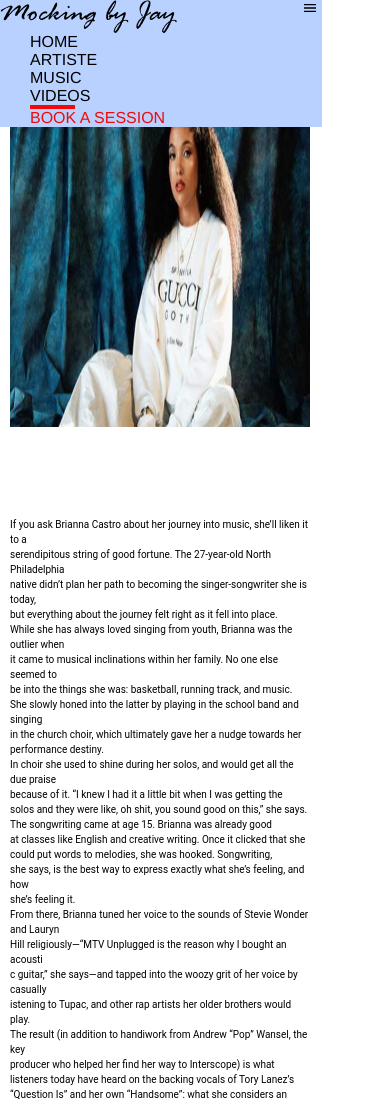
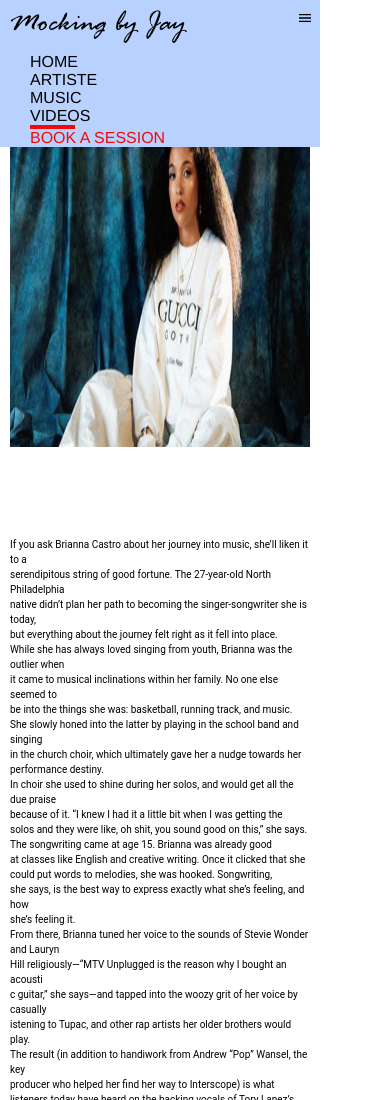
Before and after one commit to olamilekan29/MUSIC-WEB, a plain HTML site: page video.html in a window 390 px wide. Shown: the top 1100 px of the page. Drawn offline with Linux system fonts and the light colour scheme.

Commit message:
html and css modified

```diff
--- a/artiste.css
+++ b/artiste.css
@@ -167,7 +167,7 @@ font-size: 20px;
                     position: sticky;
                 }
                 .mock{
-                    margin-right: 125px;
+                    margin-right: 95px;
                 }
                 .mo{
                     display: flex;
--- a/book.css
+++ b/book.css
@@ -48,7 +48,6 @@ header img{
 .bor{
     border-bottom: 2px solid #F20A0A;
 }
-
 .navbar ul li span{
     color:  #0E8104;
 
@@ -327,18 +326,23 @@ color: #FFFFFF;
         display: grid;
         justify-content: space-between !important;
         align-items: center;
+        width: 320px;
        }
-        header img{
-            padding: 0;
-            margin: 0;
-            position: sticky;
+
+       .mobile-icon img{
+        margin-left: 10px;
+       }
+
+        .mock{
+            margin-right: 95px;
         }
-        .mock{
-            margin-right: 125px;
-        }
+
         .mo{
             display: flex;
 
+        }
+        .lab{
+            display: flex;
         }
 
     .mobile-icon{
@@ -379,6 +383,12 @@ color: #FFFFFF;
         position: absolute;
 
         display: none;
+    }
+    .navbar ul button{
+        border: none;
+        width: 270px;
+        border-radius: 40px;
+        background: #C41740;
     }
     .mob{
         display: grid !important;
--- a/home.css
+++ b/home.css
@@ -353,9 +353,7 @@ color: #FFFFFF;
             margin-left: 5px;
             width: 300px;
         }
-        .black h3{
 
-        }
         .uncle{
             align-items: center !important;
             justify-content: center !important;
--- a/index.css
+++ b/index.css
@@ -6,7 +6,6 @@
 body{
     align-items: center;
 }
-
 
 header{
     display: flex;
@@ -49,6 +48,7 @@ header img{
 .bor{
     border-bottom: 2px solid #F20A0A;
 }
+
 .father{
     display: flex;
     align-items: center;
@@ -213,7 +213,7 @@ color: #FFFFFF;
 
 
 
-    @media(max-width:990px){
+    @media(max-width: 990px){
         *{
             margin: 0;
             padding: 0;
@@ -229,13 +229,21 @@ color: #FFFFFF;
                 padding: 0;
                 margin: 0;
                 position: sticky;
+
             }
+            .person img{
+                margin-right: 145px;
+            }
+
             .mock{
-            margin-right: 125px;
+                margin-right: 95px;
             }
             .mo{
                 display: flex;
 
+            }
+            .lab{
+                display: flex;
             }
 
         .mobile-icon{
@@ -276,6 +284,12 @@ color: #FFFFFF;
             position: absolute;
 
             display: none;
+        }
+        .navbar ul button{
+            border: none;
+            width: 270px;
+            border-radius: 40px;
+            background: #C41740;
         }
         .mob{
             display: grid !important;
--- a/music.css
+++ b/music.css
@@ -128,18 +128,23 @@ color: #FFFFFF;
         display: grid;
         justify-content: space-between !important;
         align-items: center;
+        width: 320px;
        }
-        header img{
-            padding: 0;
-            margin: 0;
-            position: sticky;
+
+       .mobile-icon img{
+        margin-left: 100px;
+       }
+
+        .mock{
+            margin-right: 95px;
         }
-        .mock{
-            margin-right: 125px;
-        }
+
         .mo{
             display: flex;
 
+        }
+        .lab{
+            display: flex;
         }
 
     .mobile-icon{
@@ -181,10 +186,17 @@ color: #FFFFFF;
 
         display: none;
     }
+    .navbar ul button{
+        border: none;
+        width: 270px;
+        border-radius: 40px;
+        background: #C41740;
+    }
     .mob{
         display: grid !important;
         text-align: start !important;
     }
+
 .father{
     margin: 0 !important;
 }
--- a/video.css
+++ b/video.css
@@ -124,18 +124,23 @@ color: #FFFFFF;
             display: grid;
             justify-content: space-between !important;
             align-items: center;
+            width: 320px;
            }
-            header img{
-                padding: 0;
-                margin: 0;
-                position: sticky;
+
+           .mobile-icon img{
+            margin-left: 100px;
+           }
+
+            .mock{
+                margin-right: 95px;
             }
-            .mock{
-                margin-right: 125px;
-            }
+
             .mo{
                 display: flex;
 
+            }
+            .lab{
+                display: flex;
             }
 
         .mobile-icon{
@@ -176,6 +181,12 @@ color: #FFFFFF;
             position: absolute;
 
             display: none;
+        }
+        .navbar ul button{
+            border: none;
+            width: 270px;
+            border-radius: 40px;
+            background: #C41740;
         }
         .mob{
             display: grid !important;
--- a/video.html
+++ b/video.html
@@ -8,7 +8,7 @@
     <link rel="stylesheet" href="video.css">
 </head>
 <body>
-  <header>
+  <!-- <header>
     <div class="moo">
       <img src="images/Mocking logo.png" alt="" class="mock">
      <div class="mo"> <label for="mobileIcon" class="mobile">
@@ -29,8 +29,27 @@
     </nav>
 
   </header>
+      -->
+      <header>
+        <div class="lab">
+          <img src="images/Mocking logo.png" alt="" class="Perso" >
+          <label for="mobileIcon" class="mobile">
+          <div class="mobile-icon">
+            <img src="images/baseline-menu.svg" alt="" style="margin-left: 100px;">
+          </div>
+          </label></div>
+          <input type="checkbox" id="mobileIcon" class="mobileIcon">
 
-
+        <nav class="navbar">
+      <ul>
+        <a href="home.html"><li> home</li><a>
+          <a href="artiste.html"><li> artiste</li><a>
+          <a href="music.html"> <li> Music</li></a>
+          <a href="video.html"> <li style="display: grid;">videos <div class="bor" style="border-bottom: 4px solid #F20A0A ; width: 45px;" class="border"></div></li></a>
+          <a href="book.html"> <li><span>book a session</span></li></a>
+          </ul>
+      </nav>
+      </header>
     <section class="father">
         <img src="images/image 23.png" alt="" class="gucci">
 
```
Also changed, not shown: index.html (+22 -2 lines), music.html (+7 -7 lines). Lines whose indentation alone changed are shown as unchanged.
